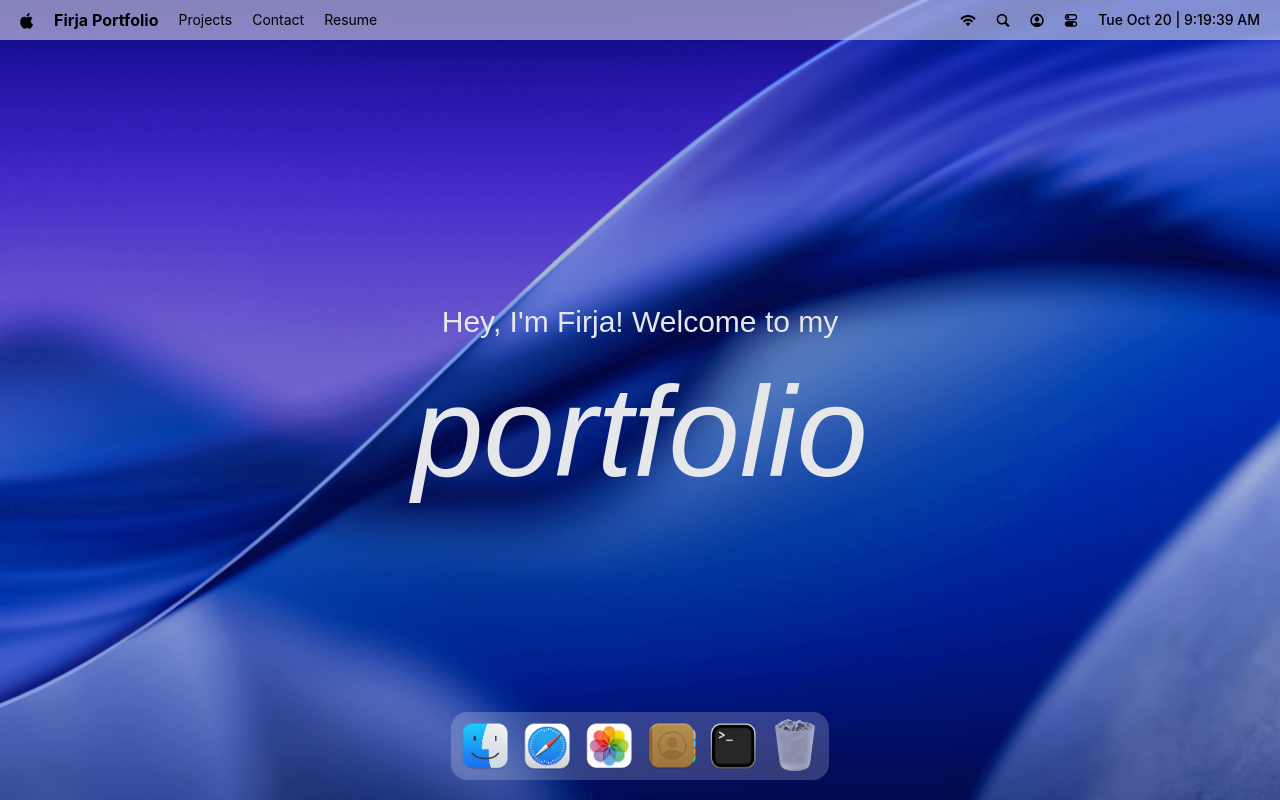
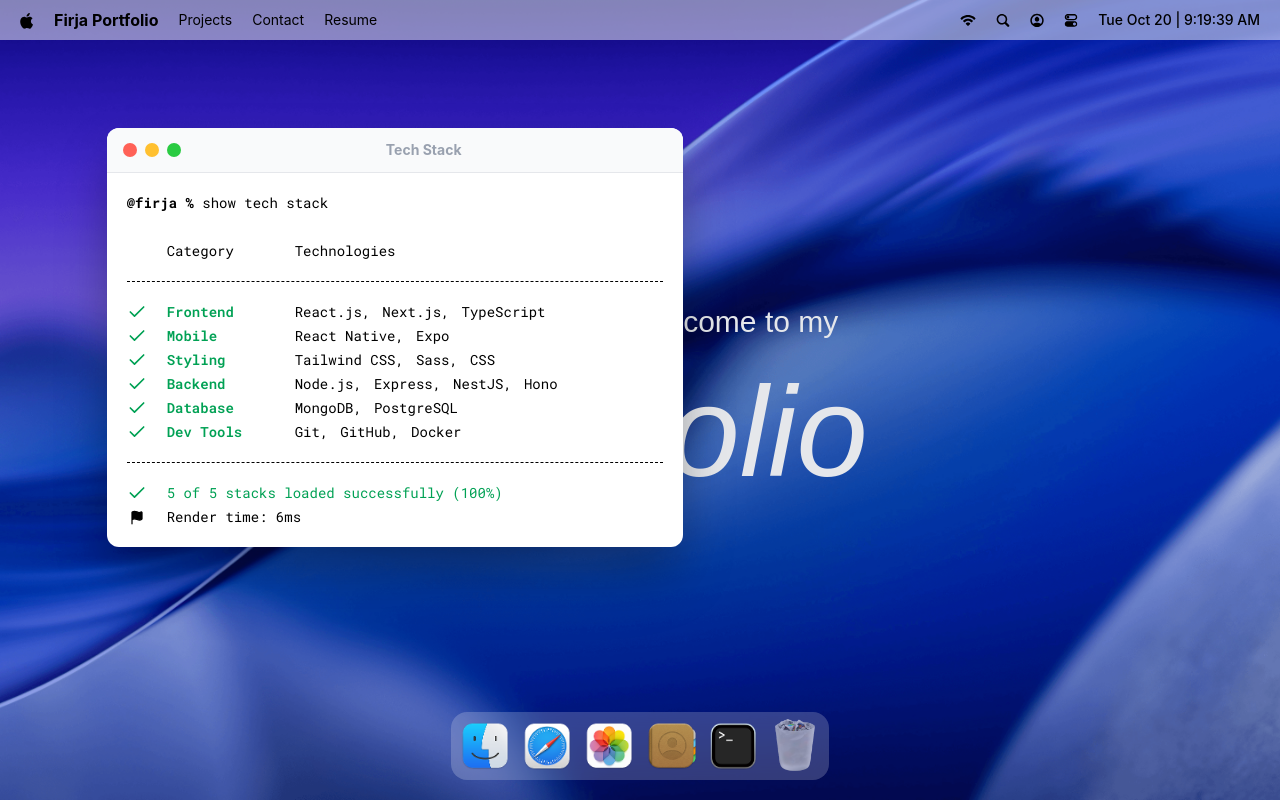
Before and after one commit to Afghy81/MacOS-Portfolio, a React (Vite) app: page / in a window 1280 px wide. Both pictures are taken after a click on the button 733 px from the left and 746 px from the top of the page. Built offline with nearby package versions, Linux system fonts and the light colour scheme; a web font is replaced by a local one.

Commit message:
implement a hoc for managing window states and add the first window - terminal

```diff
--- a/package.json
+++ b/package.json
@@ -14,11 +14,13 @@
     "@tailwindcss/vite": "^4.3.3",
     "dayjs": "^1.11.23",
     "gsap": "^3.15.0",
+    "immer": "^11.1.21",
     "lucide-react": "^1.59.0",
     "react": "^19.3.1",
     "react-dom": "^19.3.1",
     "react-tooltip": "^6.0.9",
-    "tailwindcss": "^4.3.3"
+    "tailwindcss": "^4.3.3",
+    "zustand": "^5.0.15"
   },
   "devDependencies": {
     "@eslint/js": "^10.0.1",
--- a/src/App.jsx
+++ b/src/App.jsx
@@ -1,4 +1,10 @@
+import gsap from "gsap";
+import { Draggable } from "gsap/Draggable"
+
 import { Dock, Navbar, Welcome } from "#components";
+import{ Terminal } from "#windows";
+
+gsap.registerPlugin(Draggable);
 
 const App = () => {
   return (
@@ -6,6 +12,8 @@
     <Navbar />
     <Welcome />
     <Dock />
+
+    <Terminal />
   </main>
   );
 };
--- a/src/components/Dock.jsx
+++ b/src/components/Dock.jsx
@@ -4,8 +4,10 @@
 
 import { dockApps } from "#constants/index.js";
 import { useGSAP } from "@gsap/react";
+import useWindowStore from "#store/window.js";
 
 const Dock = () => {
+  const { openWindow, closeWindow, windows } = useWindowStore();
   const dockRef = useRef(null);
 
   useGSAP(() => {
@@ -59,7 +61,20 @@
   }, []);
 
   const toggleApp = (app) => {
-    // TODO Implement Open Window Logic
+    if (!app.canOpen) return;
+
+    const window = windows[app.id];
+
+    if (!window) {
+      console.error(`Window not found for app: ${app.id}`);
+      return;
+    }
+
+    if (window.isOpen) {
+      closeWindow(app.id);
+    } else {
+      openWindow(app.id);
+    }
   };
 
   return (
--- /dev/null
+++ b/src/components/WindowControls.jsx
@@ -0,0 +1,14 @@
+import useWindowStore from "#store/window.js";
+
+const WindowControls = ({ target }) => {
+  const { closeWindow } = useWindowStore();
+
+  return (
+    <div id="window-controls">
+      <div className="close" onClick={() => closeWindow(target)} />
+      <div className="minimize" />
+      <div className="maximize" />
+    </div>
+  );
+};
+export default WindowControls;
--- a/src/components/index.js
+++ b/src/components/index.js
@@ -1,5 +1,6 @@
 import Navbar from "#components/Navbar.jsx";
 import Welcome from "#components/Welcome.jsx";
 import Dock from "#components/Dock.jsx";
+import WindowControls from "#components/WindowControls.jsx";
 
-export { Navbar, Welcome, Dock};
+export { Navbar, Welcome, Dock, WindowControls};
--- /dev/null
+++ b/src/hoc/WindowWrapper.jsx
@@ -0,0 +1,55 @@
+import { useLayoutEffect, useRef } from "react";
+import useWindowStore from "#store/window.js";
+import { useGSAP } from "@gsap/react";
+import gsap from "gsap";
+import { Draggable } from "gsap/Draggable";
+
+const WindowWrapper = (Component, windowKey) => {
+  const Wrapped = (props) => {
+    const { focusWindow, windows } = useWindowStore();
+    const { isOpen, zIndex } = windows[windowKey];
+    const ref = useRef(null);
+
+    useGSAP(() => {
+      const el = ref.current;
+      if (!el || !isOpen) return;
+
+      el.style.display = "block";
+
+      gsap.fromTo(
+        el,
+        { scale: 0.8, opacity: 0, y: 40 },
+        { scale: 1, opacity: 1, y: 0, duration: 0.2, ease: "power3.out" },
+      );
+    }, [isOpen]);
+
+    useGSAP(() => {
+      const el = ref.current;
+      if (!el) return;
+
+      const [instance] = Draggable.create(el, {
+        onPress: () => focusWindow(windowKey),
+      });
+
+      return () => instance.kill();
+    }, []);
+
+    useLayoutEffect(() => {
+      const el = ref.current;
+      if (!el) return;
+      el.style.display = isOpen ? "block" : "none";
+    }, [isOpen]);
+
+    return (
+      <section id={windowKey} ref={ref} style={{ zIndex }} className="absolute">
+        <Component {...props} />
+      </section>
+    );
+  };
+
+  Wrapped.displayName = `WindowWrapper(${Component.displayName || Component.name || "Component"})`;
+
+  return Wrapped;
+};
+
+export default WindowWrapper;
--- /dev/null
+++ b/src/store/window.js
@@ -0,0 +1,37 @@
+import { create } from "zustand";
+import { immer } from "zustand/middleware/immer";
+import { INITIAL_Z_INDEX, WINDOW_CONFIG } from "#constants/index.js";
+
+const useWindowStore = create(
+  immer((set) => ({
+    windows: WINDOW_CONFIG,
+    nextZIndex: INITIAL_Z_INDEX + 1,
+
+    openWindow: (windowKey, data = null) =>
+      set((state) => {
+        const win = state.windows[windowKey];
+        if (!win) return;
+        win.isOpen = true;
+        win.zIndex = state.nextZIndex;
+        win.data = data ?? win.data;
+        state.nextZIndex++;
+      }),
+
+    closeWindow: (windowKey) =>
+      set((state) => {
+        const win = state.windows[windowKey];
+        if (!win) return;
+        win.isOpen = false;
+        win.zIndex = INITIAL_Z_INDEX;
+        win.data = null;
+      }),
+
+    focusWindow: (windowKey) =>
+      set((state) => {
+        const win = state.windows[windowKey];
+        win.zIndex = state.nextZIndex++;
+      }),
+  })),
+);
+
+export default useWindowStore;
--- /dev/null
+++ b/src/windows/Terminal.jsx
@@ -0,0 +1,59 @@
+import WindowWrapper from "#hoc/WindowWrapper.jsx";
+import { Check, Flag } from "lucide-react";
+import { techStack } from "#constants";
+import WindowControls from "#components/WindowControls.jsx";
+
+const Terminal = () => {
+  return (
+    <>
+      <div id="window-header">
+        <WindowControls target="terminal" />
+        <h2>Tech Stack</h2>
+      </div>
+
+      <div className="techstack">
+        <p>
+          <span className="font-bold">@firja % </span>
+          show tech stack
+        </p>
+
+        <div className="label">
+          <p className="w-32">Category</p>
+          <p>Technologies</p>
+        </div>
+
+        <ul className="content">
+          {techStack.map(({ category, items }) => (
+            <li key={category} className="flex items-center">
+              <Check className="check" size={20} />
+              <h3>{category}</h3>
+              <ul>
+                {items.map((item, i) => (
+                  <li key={i}>
+                    {item}
+                    {i < items.length - 1 ? "," : ""}
+                  </li>
+                ))}
+              </ul>
+            </li>
+          ))}
+        </ul>
+
+        <div className="footnote">
+            <p>
+                <Check size={20} /> 5 of 5 stacks loaded successfully (100%)
+            </p>
+
+            <p className="text-black">
+                <Flag size={15} fill="black" />
+                Render time: 6ms
+            </p>
+        </div>
+      </div>
+    </>
+  );
+};
+
+const TerminalWindow = WindowWrapper(Terminal, "terminal");
+
+export default TerminalWindow;
--- /dev/null
+++ b/src/windows/index.js
@@ -0,0 +1,3 @@
+import Terminal from "#windows/Terminal.jsx";
+
+export { Terminal };
```
Also changed, not shown: 1 other file (tests, documents, lock files or other folders).
